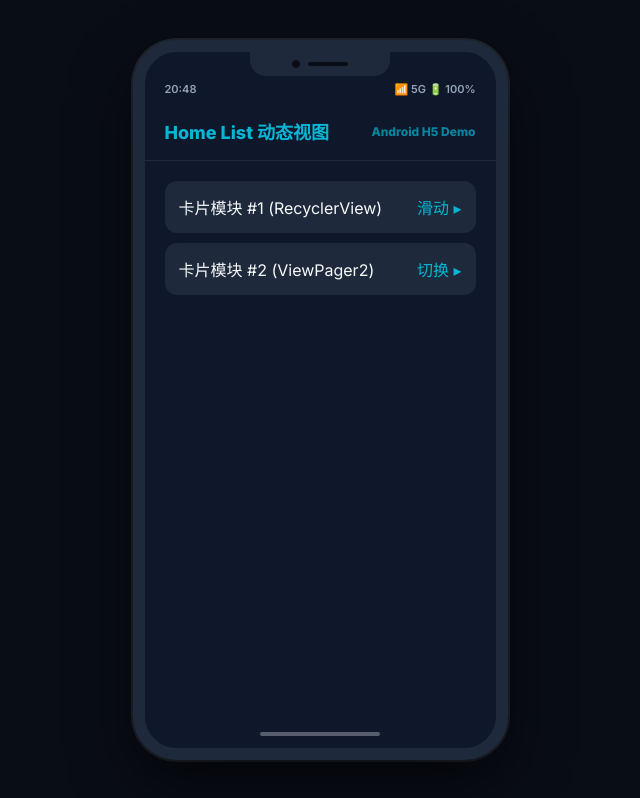
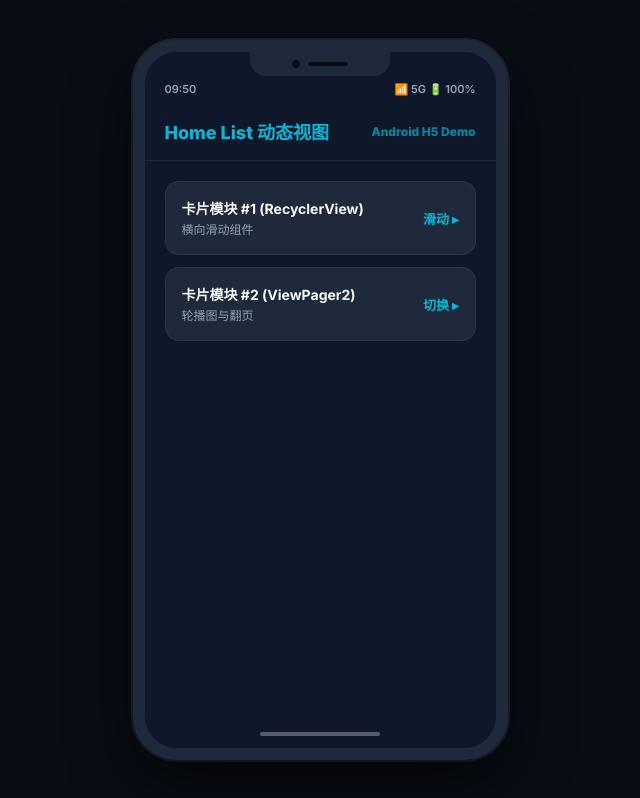
Before and after one commit to skydream9527-ctrl/home_list, a plain HTML site: page index.html in a window 1280 px wide. Shown: the whole page, without its empty margins (320-960 px from the left). Drawn offline with Linux system fonts and the light colour scheme.

Commit message:
feat: upgrade Android Web Simulator UI & interaction details (tested)

```diff
--- a/index.html
+++ b/index.html
@@ -83,7 +83,7 @@
       <div class="notch-speaker"></div>
     </div>
     <div class="status-bar">
-      <span>20:48</span>
+      <span>09:50</span>
       <span>📶 5G  🔋 100%</span>
     </div>
     <div class="app-header">
@@ -92,12 +92,20 @@
     </div>
     <div class="app-body">
 
-          <div style="display:flex; flex-direction:column; gap:10px;">
-            <div style="background:#1e293b; padding:14px; border-radius:12px; display:flex; justify-content:space-between; align-items:center;">
-              <span>卡片模块 #1 (RecyclerView)</span> <span style="color:#06b6d4;">滑动 ▸</span>
+          <div style="display:flex; flex-direction:column; gap:12px;">
+            <div style="background:#1e293b; padding:16px; border-radius:14px; display:flex; justify-content:space-between; align-items:center; border:1px solid rgba(255,255,255,0.06);">
+              <div style="text-align:left;">
+                <strong style="font-size:14px; display:block;">卡片模块 #1 (RecyclerView)</strong>
+                <small style="color:#94a3b8; font-size:12px;">横向滑动组件</small>
+              </div>
+              <span style="color:#06b6d4; font-weight:700; font-size:13px;">滑动 ▸</span>
             </div>
-            <div style="background:#1e293b; padding:14px; border-radius:12px; display:flex; justify-content:space-between; align-items:center;">
-              <span>卡片模块 #2 (ViewPager2)</span> <span style="color:#06b6d4;">切换 ▸</span>
+            <div style="background:#1e293b; padding:16px; border-radius:14px; display:flex; justify-content:space-between; align-items:center; border:1px solid rgba(255,255,255,0.06);">
+              <div style="text-align:left;">
+                <strong style="font-size:14px; display:block;">卡片模块 #2 (ViewPager2)</strong>
+                <small style="color:#94a3b8; font-size:12px;">轮播图与翻页</small>
+              </div>
+              <span style="color:#06b6d4; font-weight:700; font-size:13px;">切换 ▸</span>
             </div>
           </div>
 
```
